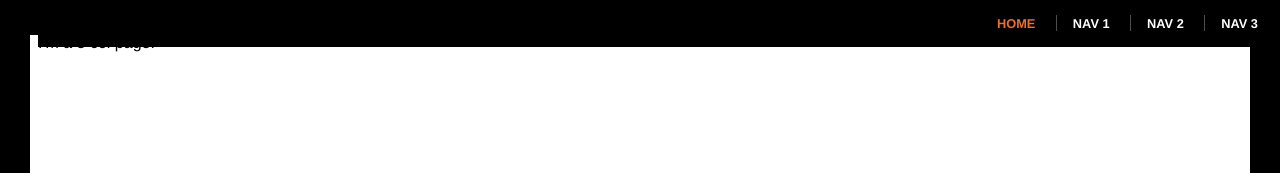
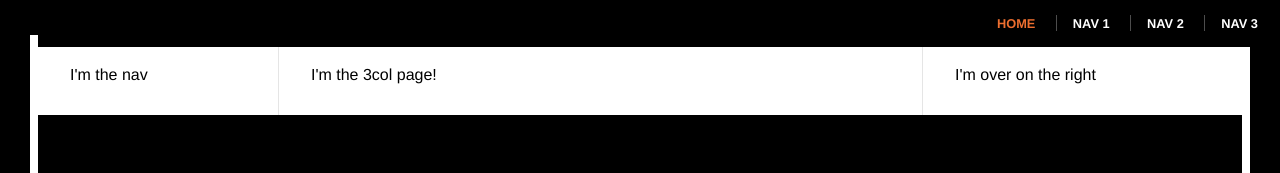
Before and after one commit to brightgeist7469/brightgeist7469.github.io, a plain HTML site: page _site/gallery/index.html in a window 1280 px wide. Shown: the part 53-226 px from the top of the page. Drawn offline with Linux system fonts and the light colour scheme.

Commit message:
added gallery, changes to css, includes

```diff
--- a/_site/css/main.css
+++ b/_site/css/main.css
@@ -59,7 +59,7 @@ body {
 min-height: 100vh;
 }
 .content-container {
-  flex-grow: 1;
+  display: flex;
   padding-top: 10vh;
   width: 100%;
 }
@@ -153,8 +153,29 @@ h2 ~ p {
   text-transform: uppercase;
 }
  .footer h3 span {
-   color: #aaa;
- }
+   color: #aaa
+}
+/*Column Styles*/
+.col-three {
+  display: flex;
+  flex: 1;
+}
+.col {
+  box-sizing: border-box;
+  padding: 2em;
+}
+.col-three .col ~.col {
+  border-left: 1px solid rgba(0, 0, 0, 0.1);
+}
+.col-three .col-nav {
+  flex: 0 1 15em;
+}
+.col-three .col-content {
+  flex: 1;
+}
+.col-three .col-aside {
+  flex: 0 1 20em
+}
 /* HERO STYLES */
 .full-hero {
   background-color: #c7dbfc;
@@ -243,12 +264,15 @@ left: 50%;
   padding: 7vh 0;
 }
 .callout-title {
+  flex: 1;
   font-size: 5.75vw;
   text-align: right;
   text-transform: uppercase;
 }
 .callout-copy {
+  flex: 0 0 45em;
   font-size: 0.8rem;
+  padding: 0 3vw
 }
 /* BIO STYLES */
 .bio-wrapper {
--- a/_site/gallery/index.html
+++ b/_site/gallery/index.html
@@ -23,7 +23,17 @@
 
 
   <div class="content-container">
- I'm a 3 col page!
+ <div class="gallery col-three">
+  <div class="col col-nav">
+    I'm the nav
+  </div>
+  <div class="col col-content">
+    I'm the 3col page!
+  </div>
+  <div class="col col-aside">
+    I'm over on the right
+  </div>
+</div>
 
   </div>
  <footer class="footer">
--- a/css/main.css
+++ b/css/main.css
@@ -59,7 +59,7 @@ body {
 min-height: 100vh;
 }
 .content-container {
-  flex-grow: 1;
+  display: flex;
   padding-top: 10vh;
   width: 100%;
 }
@@ -153,8 +153,29 @@ h2 ~ p {
   text-transform: uppercase;
 }
  .footer h3 span {
-   color: #aaa;
- }
+   color: #aaa
+}
+/*Column Styles*/
+.col-three {
+  display: flex;
+  flex: 1;
+}
+.col {
+  box-sizing: border-box;
+  padding: 2em;
+}
+.col-three .col ~.col {
+  border-left: 1px solid rgba(0, 0, 0, 0.1);
+}
+.col-three .col-nav {
+  flex: 0 1 15em;
+}
+.col-three .col-content {
+  flex: 1;
+}
+.col-three .col-aside {
+  flex: 0 1 20em
+}
 /* HERO STYLES */
 .full-hero {
   background-color: #c7dbfc;
@@ -243,12 +264,15 @@ left: 50%;
   padding: 7vh 0;
 }
 .callout-title {
+  flex: 1;
   font-size: 5.75vw;
   text-align: right;
   text-transform: uppercase;
 }
 .callout-copy {
+  flex: 0 0 45em;
   font-size: 0.8rem;
+  padding: 0 3vw
 }
 /* BIO STYLES */
 .bio-wrapper {
```
Also changed, not shown: _includes/nav-links.html (added, +4 -0 lines), gallery/index.html (+11 -1 lines).
